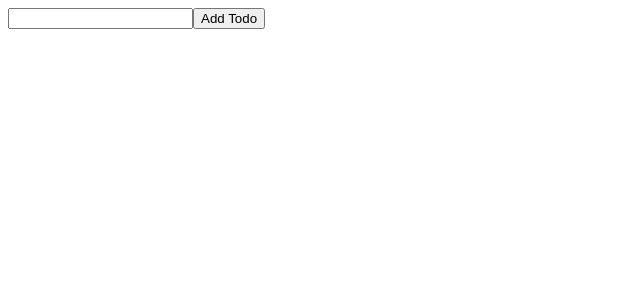
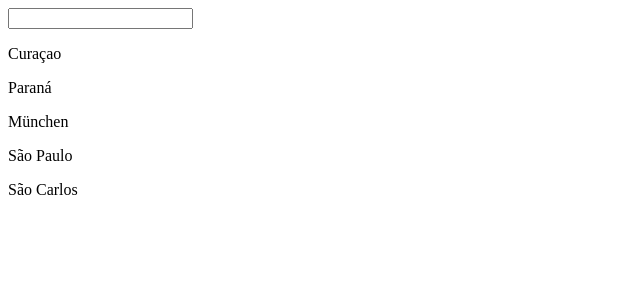
Before and after one commit to fischerafael/test-random-repo, a React (Vite) app: page / in a window 1280 px wide. Shown: the top 300 px of the page, without its empty margins (0-640 px from the left). Built offline with nearby package versions, Linux system fonts and the light colour scheme.

Commit message:
feat: adavanced search

```diff
--- a/src/App.tsx
+++ b/src/App.tsx
@@ -1,8 +1,10 @@
 import { RecoilRoot } from "recoil";
 import { States } from "./pages/States";
 import { useRecoilStates } from "./pages/States/hook";
+import { FilterSpecialChars } from "./pages/FilterSpecialChars";
 
 function App() {
+  return <FilterSpecialChars />;
   return (
     <RecoilRoot>
       <States useStateManagement={useRecoilStates} />
--- /dev/null
+++ b/src/pages/FilterSpecialChars/index.tsx
@@ -0,0 +1,50 @@
+import React, { useState } from "react";
+
+const places = ["curaçao", "Paraná", "München", "São Paulo", "são carlos"];
+
+export const FilterSpecialChars = () => {
+  const [search, setSearch] = useState("");
+
+  const results = filterResults(search);
+  const formattedResults = convertFirstLetterToUpperCase(results);
+
+  return (
+    <div>
+      <input value={search} onChange={(e) => setSearch(e.target.value)} />
+      <div>
+        {formattedResults.map((place) => (
+          <p key={place}>{place}</p>
+        ))}
+      </div>
+    </div>
+  );
+};
+
+const convertFirstLetterToUpperCase = (strings: string[]): string[] => {
+  return strings.map((str) => {
+    return str
+      .split(" ")
+      .map((word) => {
+        if (word.length === 0) {
+          return word;
+        } else {
+          const firstLetter = word.charAt(0).toUpperCase();
+          const restOfWord = word.slice(1);
+          return firstLetter + restOfWord;
+        }
+      })
+      .join(" ");
+  });
+};
+
+const normalizeString = (string: string): string => {
+  return string
+    .toLowerCase()
+    .normalize("NFD")
+    .replace(/[\u0300-\u036f]/g, "");
+};
+
+const filterResults = (searchTerm: string) =>
+  places.filter((item) =>
+    normalizeString(item).includes(normalizeString(searchTerm))
+  );
```
